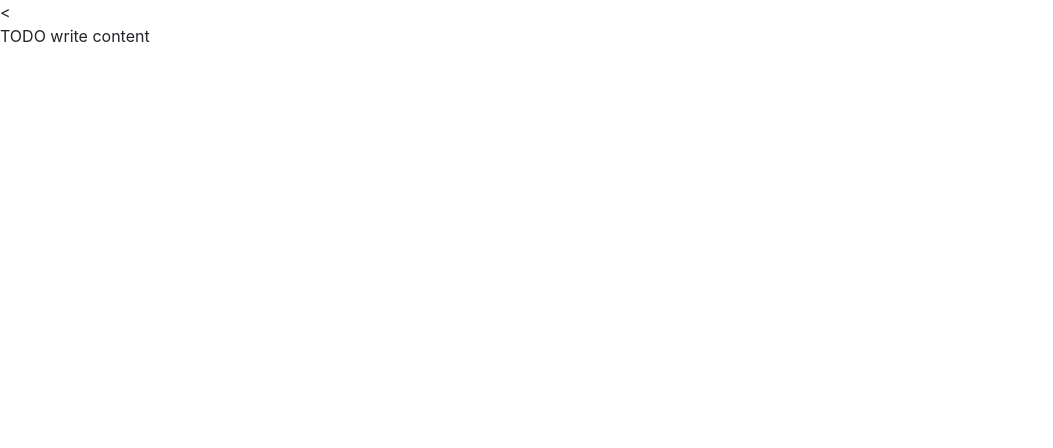
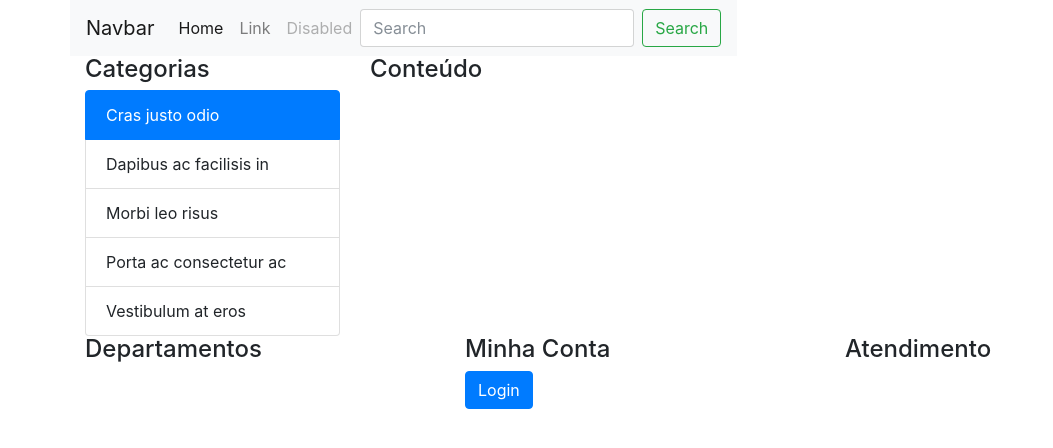
Before and after one commit to RickDaBRoi/-Tecnologias-Web, a website: page public_html/index.html in a window 1280 px wide. Shown: the whole page, without its empty margins (0-1053 px from the left). Drawn offline with Linux system fonts and the light colour scheme.

Commit message:
Criação do Projeto no NetBeans

```diff
--- a/public_html/index.html
+++ b/public_html/index.html
@@ -3,12 +3,72 @@
         <title>TODO supply a title</title>
         <meta charset="UTF-8">
         <meta name="viewport" content="width=device-width, initial-scale=1.0">
-        <<script src="js/jquery-3.2.1.js"></script>
+        <script src="js/jquery-3.2.1.js"></script>
         <script src="js/popper.js"></script>
         <script src="js/bootstrap.js"></script>
         <link rel="stylesheet" href="css/bootstrap.css"/>
     </head>
     <body>
-        <div>TODO write content</div>
+        <div class="container">
+            <!--===================================================================================-->
+            <div class="row">
+                <nav class="navbar navbar-expand-lg navbar-light bg-light">
+  <a class="navbar-brand" href="#">Navbar</a>
+  <button class="navbar-toggler" type="button" data-toggle="collapse" data-target="#navbarSupportedContent" aria-controls="navbarSupportedContent" aria-expanded="false" aria-label="Toggle navigation">
+    <span class="navbar-toggler-icon"></span>
+  </button>
+
+  <div class="collapse navbar-collapse" id="navbarSupportedContent">
+    <ul class="navbar-nav mr-auto">
+      <li class="nav-item active">
+        <a class="nav-link" href="#">Home <span class="sr-only">(current)</span></a>
+      </li>
+      <li class="nav-item">
+        <a class="nav-link" href="#">Link</a>
+      </li>
+      <li class="nav-item">
+        <a class="nav-link disabled" href="#">Disabled</a>
+      </li>
+    </ul>
+    <form class="form-inline my-2 my-lg-0">
+      <input class="form-control mr-sm-2" type="text" placeholder="Search" aria-label="Search">
+      <button class="btn btn-outline-success my-2 my-sm-0" type="submit">Search</button>
+    </form>
+  </div>
+</nav>
+
+            </div>
+            <!--===================================================================================-->
+            <div class="row">
+                <div class="col">
+                    <h4>Categorias</h4>
+                    <ul class="list-group">
+                        <li class="list-group-item active">Cras justo odio</li>
+                        <li class="list-group-item">Dapibus ac facilisis in</li>
+                        <li class="list-group-item">Morbi leo risus</li>
+                        <li class="list-group-item">Porta ac consectetur ac</li>
+                        <li class="list-group-item">Vestibulum at eros</li>
+                    </ul>
+                </div>
+                <div class="col-9">
+                    <h4>Conteúdo</h4>
+                </div>
+            </div>
+            <!--===================================================================================-->
+            <div class="row">
+                <div class="col">
+                    <h4>Departamentos</h4>
+                </div>
+                <div class="col">
+                    <h4>Minha Conta</h4>
+                    <a href="#" class="btn btn-primary">Login</a>
+                </div>
+                <div class="col">
+                    <h4>Atendimento</h4>
+                </div>
+            </div>
+            <!--===================================================================================-->
+        </div>
+
     </body>
 </html>
```
